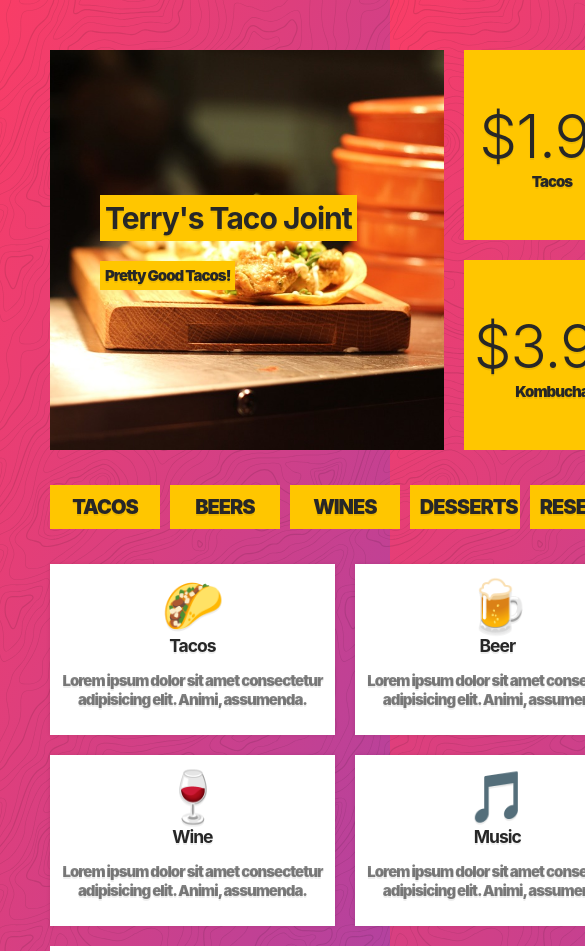
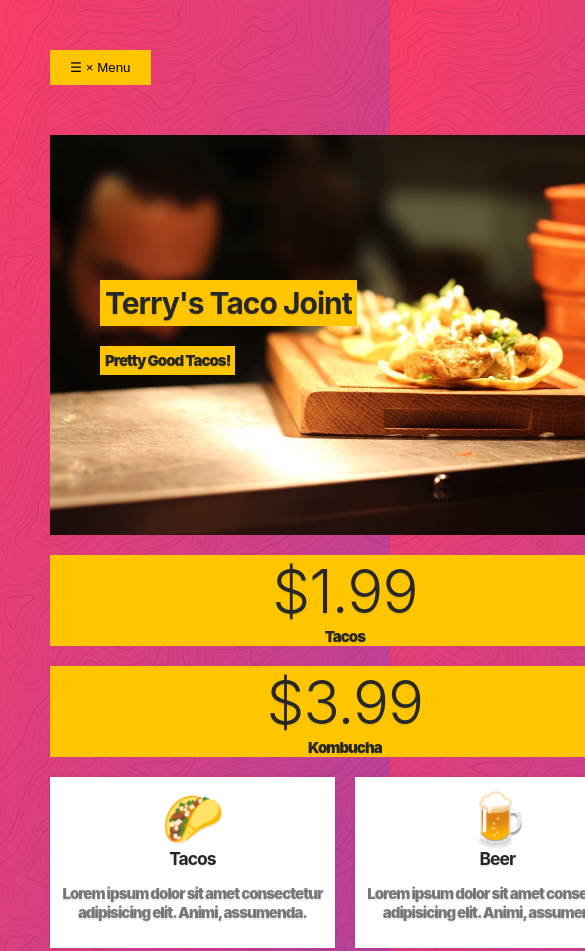
Before and after one commit to koakekuna/css-grid, a website: page responsive-website/index.html in a window 390 px wide. Shown: the top 951 px of the page, 585 px wide, since content can reach past the window. Drawn offline with Linux system fonts and the light colour scheme.

Commit message:
continue lesson 24

```diff
--- a/responsive-website/index.html
+++ b/responsive-website/index.html
@@ -101,6 +101,20 @@
     </section>
   </div>
 
+<script>
+
+const navButton = document.querySelector('button[aria-expanded]');
+
+function toggleNav({ target }) {
+  const expanded = target.getAttribute('aria-expanded') === 'true' || false;
+  console.log(expanded);
+  navButton.setAttribute('aria-expanded', !expanded);
+}
+
+navButton.addEventListener('click', toggleNav);
+
+</script>
+
 </body>
 
 </html>
--- a/responsive-website/style.css
+++ b/responsive-website/style.css
@@ -143,9 +143,58 @@ img {
   display: block;
   content: '';
   height: 10px;
-  background: linear-gradient(to var(--dirction), left), var(--yellow), transparent);
+  background: linear-gradient(to var(--direction, left), var(--yellow), transparent);
 }
 
 .gallery h2:after {
   --direction: right;
 }
+
+@media(max-width: 1000px) {
+  .menu {
+    order: -1;
+    perspective: 100px;
+  }
+
+  [aria-controls="menu-list"] {
+    display: block;
+    margin-bottom: 10px;
+    cursor: pointer;
+  }
+
+  .menu ul {
+    max-height: 0;
+    overflow: hidden;
+    transform: rotateX(90deg);
+    transition: all 0.5s;
+  }
+
+  [aria-expanded="true"] ~ ul {
+    display: grid;
+    max-height: 500px;
+    transform: rotateX(0);
+  }
+}
+
+@media(max-width: 700px) {
+  .top {
+    display: grid;
+    grid-gap: 20px;
+    grid-template-areas:
+    "hero hero"
+    "cta1 cta2"
+    ;
+  }
+}
+
+@media (max-width: 500px) {
+  .top {
+    display: grid;
+    grid-gap: 20px;
+    grid-template-areas:
+    "hero"
+    "cta1"
+    "cta2"
+    ;
+  }
+}
```
